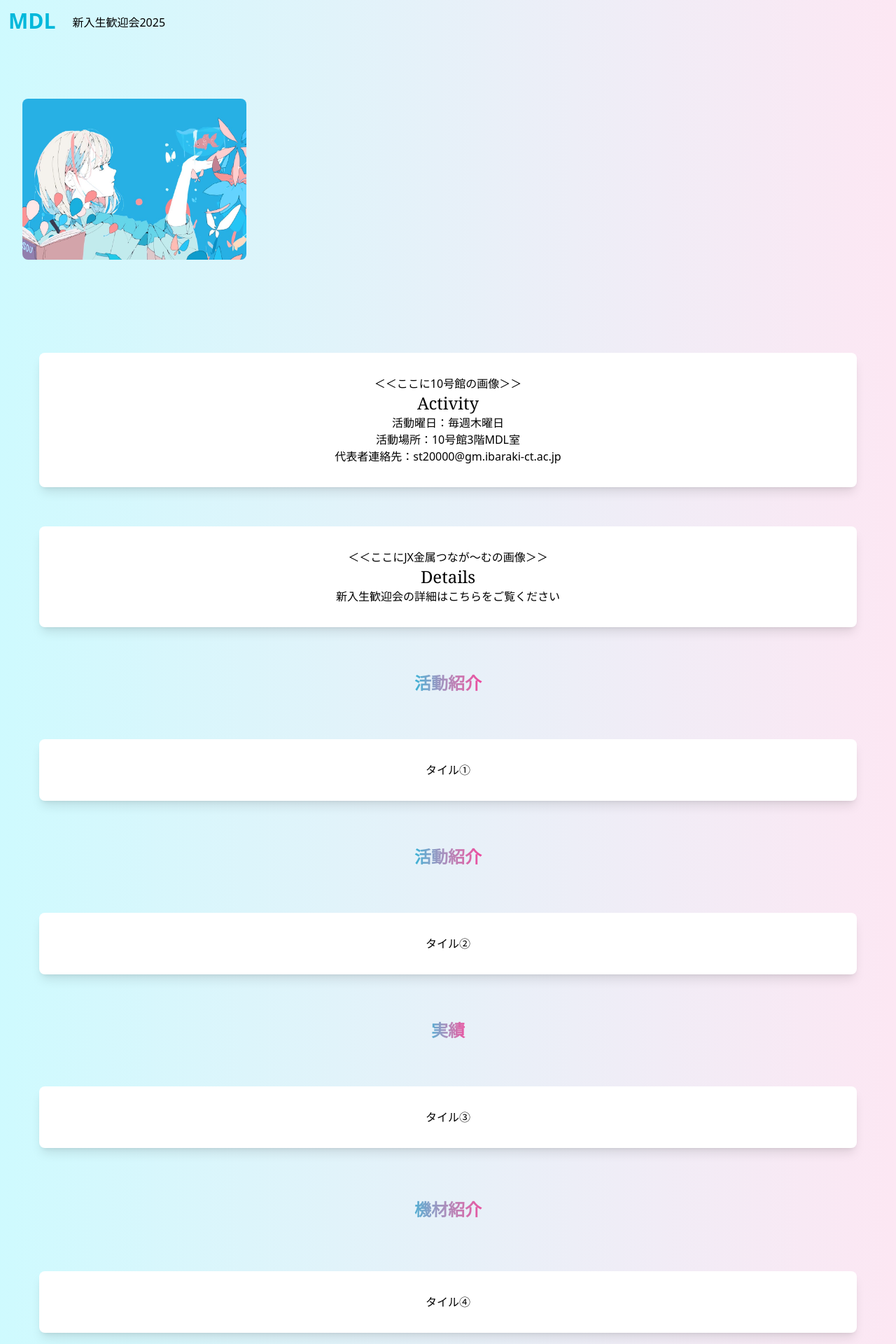
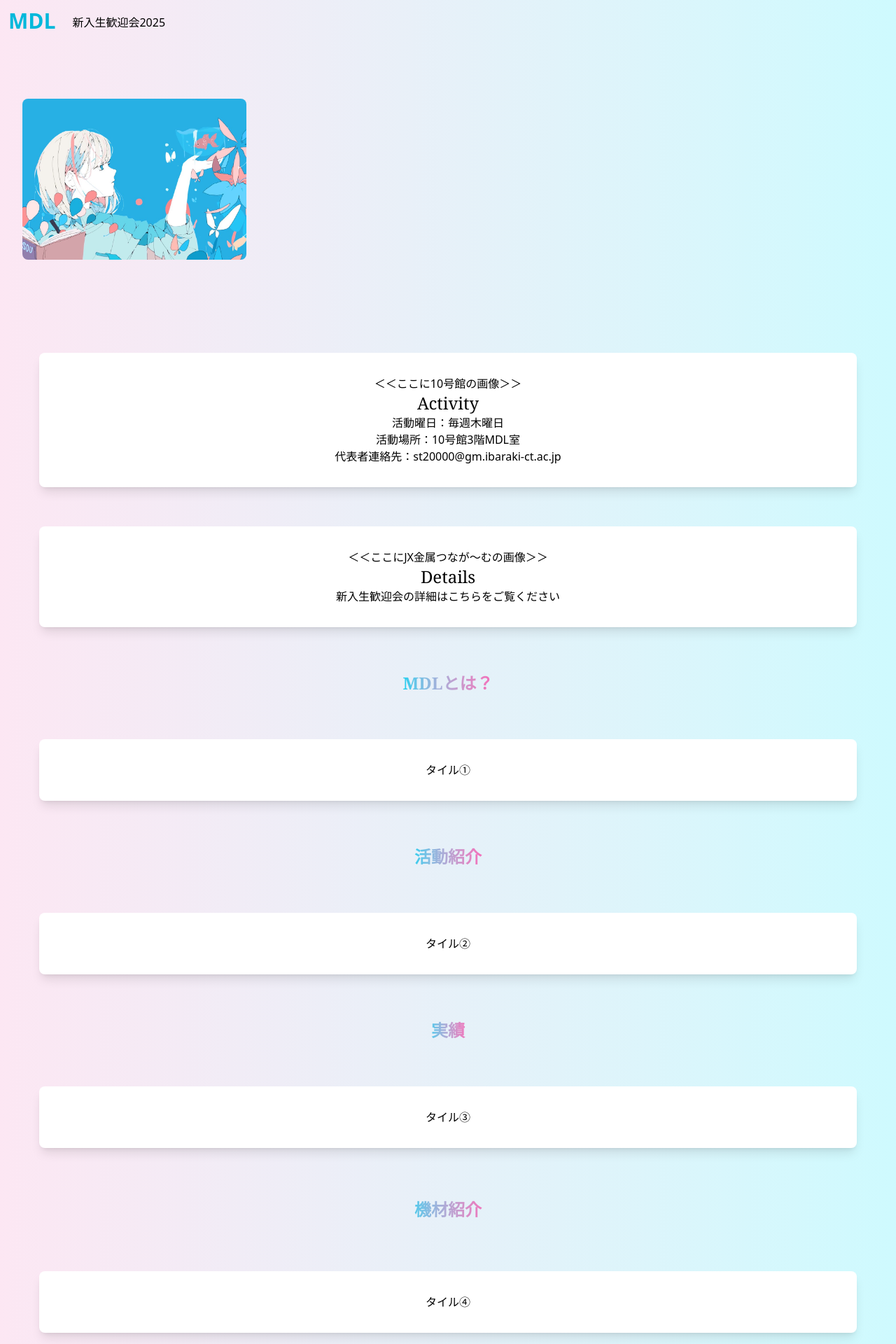
Before and after one commit to Juna1013/mdl-welcome-site, a Next.js app: page / in a window 1280 px wide. Shown: the top 1920 px of the page at 70% size. Built offline with nearby package versions, Linux system fonts and the light colour scheme.

Commit message:
Add files via upload

```diff
--- a/src/app/Header.tsx
+++ b/src/app/Header.tsx
@@ -1,6 +1,6 @@
 export default function Header() {
     return (
-        <div className="bg-gradient-to-r from-cyan-100 to-pink-100 p-3">
+        <div className="bg-gradient-to-r from-pink-100 to-cyan-100 p-3">
             <div className="flex space-x-4">
             <div className="text-cyan-500 text-3xl font-bold">MDL</div>
                 <div className="text-black text-base p-2">新入生歓迎会2025</div>
--- a/src/app/Homepage.tsx
+++ b/src/app/Homepage.tsx
@@ -5,7 +5,7 @@ export default function Homepage() {
     return (
         <div>
             <Header />
-            <div className="bg-gradient-to-r from-cyan-100 to-pink-100 text-center">
+            <div className="bg-gradient-to-r from-pink-100 to-cyan-100 text-center">
                 <div className="flex items-center justify-center w-96 h-96 p-8">
                     <img src="/front_image.jpg" className="max-w-full max-h-full object-contain rounded-lg" alt="Front Image"/>
                 </div>
@@ -32,7 +32,7 @@ export default function Homepage() {
                     </div>
                 </div>
 
-                <div className="bg-gradient-to-r from-cyan-500 to-pink-500 inline-block text-transparent bg-clip-text text-2xl p-2 font-bold">活動紹介</div>
+                <div className="bg-gradient-to-r from-cyan-400 to-pink-400 inline-block text-transparent bg-clip-text text-2xl p-2 font-serif font-bold">MDLとは？</div>
                 <div className="bg-white rounded-lg shadow-lg p-8 m-14">
                     <div className="relative">
                         <div className="relative">
@@ -41,7 +41,7 @@ export default function Homepage() {
                     </div>
                 </div>
 
-                <div className="bg-gradient-to-r from-cyan-500 to-pink-500 inline-block text-transparent bg-clip-text text-2xl p-2 font-bold">活動紹介</div>
+                <div className="bg-gradient-to-r from-cyan-400 to-pink-400 inline-block text-transparent bg-clip-text text-2xl p-2 font-serif font-bold">活動紹介</div>
                 <div className="bg-white rounded-lg shadow-lg p-8 m-14">
                     <div className="relative">
                         <div className="relative">
@@ -50,7 +50,7 @@ export default function Homepage() {
                     </div>
                 </div>
 
-                <div className="bg-gradient-to-r from-cyan-500 to-pink-500 inline-block text-transparent bg-clip-text text-2xl p-2 font-bold">実績</div>
+                <div className="bg-gradient-to-r from-cyan-400 to-pink-400 inline-block text-transparent bg-clip-text text-2xl p-2 font-serif font-bold">実績</div>
                 <div className="bg-white rounded-lg shadow-lg p-8 m-14">
                     <div className="relative">
                         <div className="relative">
@@ -59,7 +59,7 @@ export default function Homepage() {
                     </div>
                 </div>
 
-                <div className="bg-gradient-to-r from-cyan-500 to-pink-500 inline-block text-transparent bg-clip-text text-2xl p-4 font-bold">機材紹介</div>
+                <div className="bg-gradient-to-r from-cyan-400 to-pink-400 inline-block text-transparent bg-clip-text text-2xl p-4 font-serif font-bold">機材紹介</div>
                 <div className="bg-white rounded-lg shadow-lg p-8 m-14">
                     <div className="relative">
                         <div className="relative">
```
